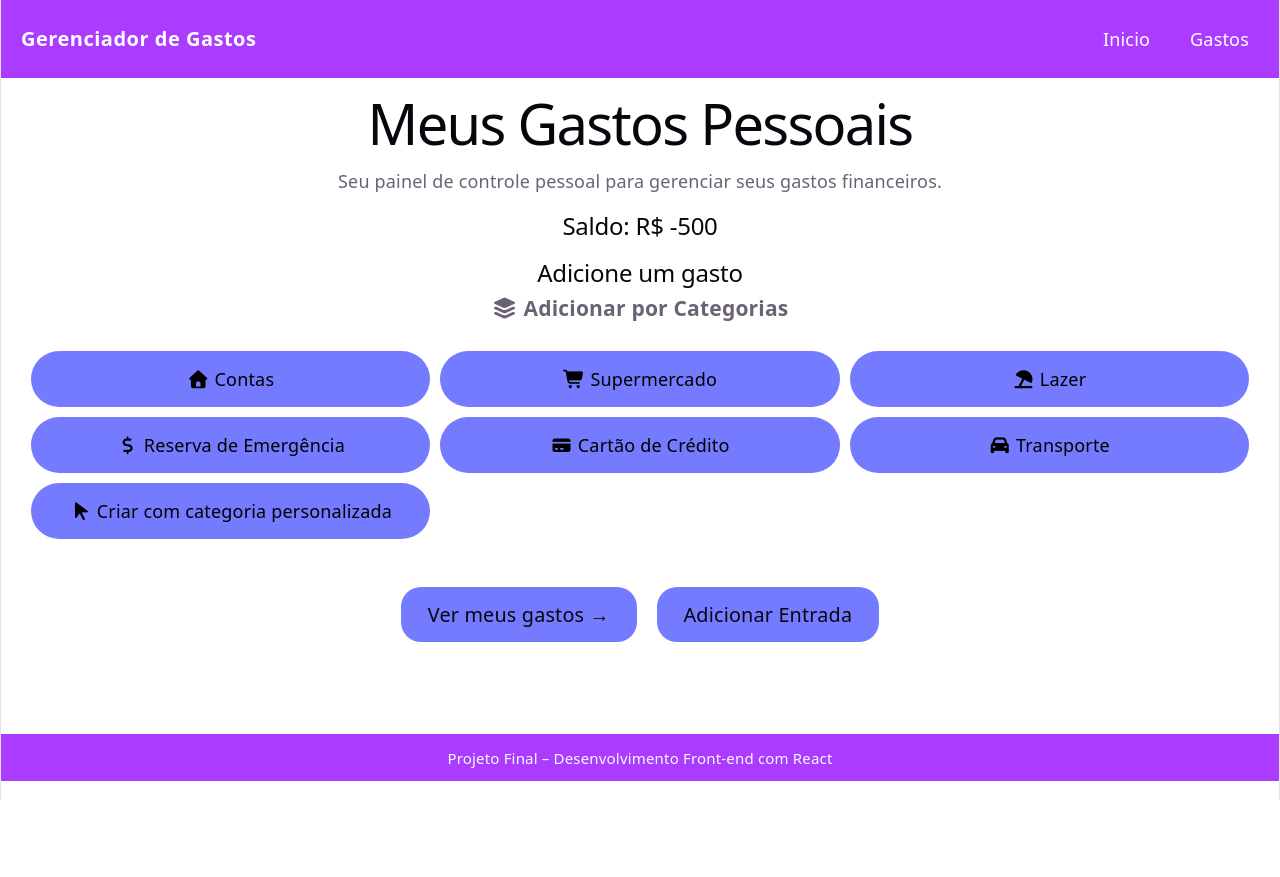
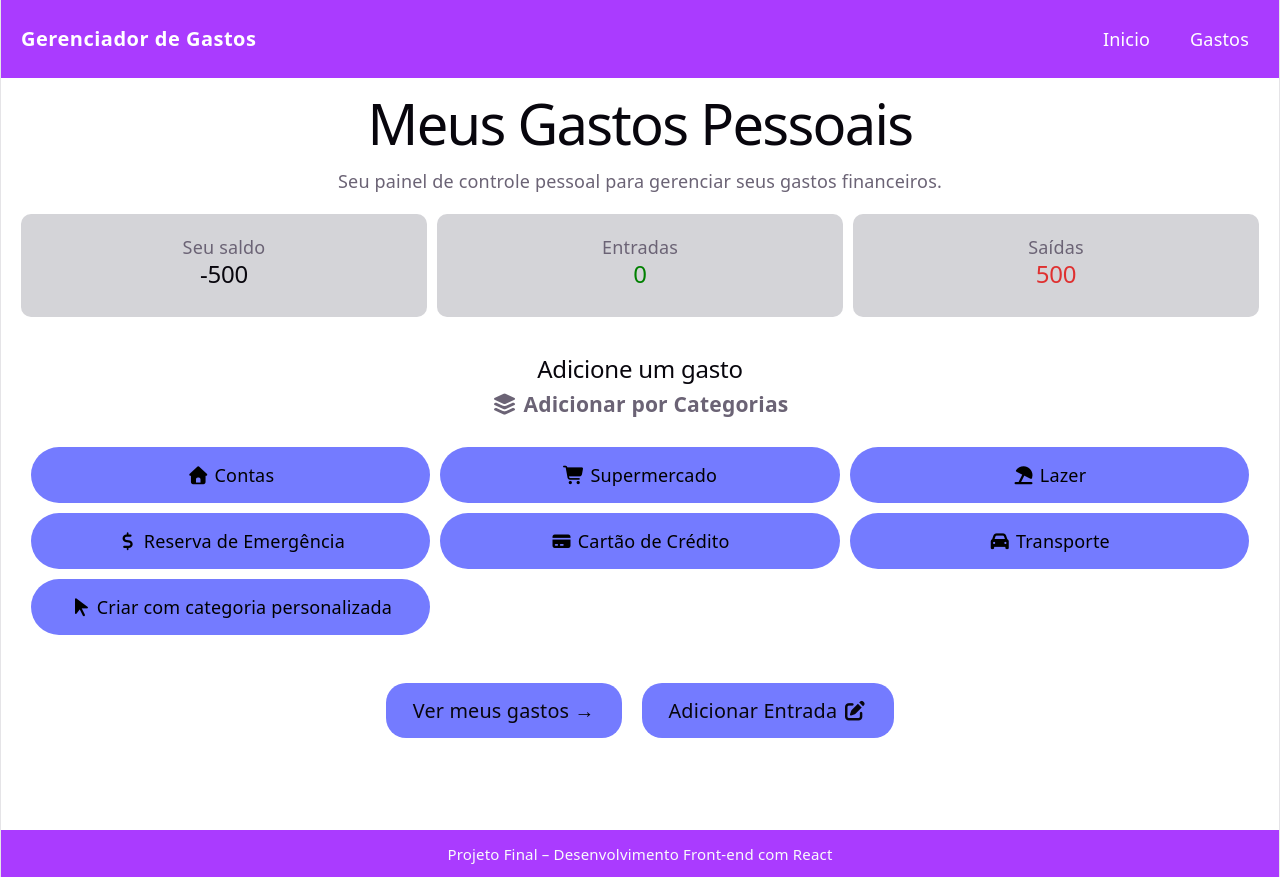
Before and after one commit to AlefeAlvesC/Projeto-Final-Modulo4-IteamFullStack, a React (Vite) app in the folder controle-gastos-pessoais-app/: page / in a window 1280 px wide. Before the commit the page ends 800 px from the top, so only its background shows below. Built offline with nearby package versions, Linux system fonts and the light colour scheme.

Commit message:
criaçao do cardInicio e sua estilização estilo page inicio e gastos e detalhes

```diff
--- /dev/null
+++ b/controle-gastos-pessoais-app/src/components/CardInicio.jsx
@@ -0,0 +1,20 @@
+const CardInicio = ({name,saldo}) => {
+    let obgStyle
+    if (name === "Seu saldo"){
+        obgStyle = {color: "black52"}
+    }else if(name === "Entradas"){
+        obgStyle = {color: "green"}
+    }else if(name === "Saídas"){
+        obgStyle = {color:"rgb(223, 48, 48)"}
+    }
+    return (
+        <div className='card-inicio'>
+            <div>
+                <p>{name}</p>
+                <h2 style={obgStyle}>{saldo}</h2>
+            </div>
+        </div>
+    )
+};
+
+export default CardInicio;
--- a/controle-gastos-pessoais-app/src/index.css
+++ b/controle-gastos-pessoais-app/src/index.css
@@ -73,7 +73,7 @@ header {
 }
 
 main {
-  min-height: 78dvh;
+  min-height: 90dvh;
 }
 
 section {
@@ -210,7 +210,7 @@ footer {
   color: #08060d;
 }
 
-.div-botão {
+.div-botão, .div-botoes-detalhe {
   display: flex;
   gap: 20px;
   justify-content: center;
@@ -263,3 +263,54 @@ footer {
 .bloco-inicio-txt {
   margin: 1rem 0;
 }
+.pagina-detalhes.container{
+  display: flex;
+  justify-content: center;
+  align-items: center;
+}
+.detalhe-card {
+  width: 30%;
+  display: flex;
+  justify-content: center;
+  flex-direction: column;
+  padding: 20px;
+  gap: 10px;
+  background-color: #d4d4d8;
+  border-radius: 20px;
+}
+
+.detalhe-info li{
+  list-style: none;
+  color:#08060d;
+}
+
+.btn-voltar{
+  background-color: #747bff;
+  border-radius: 20px;
+  gap: 20%;
+  color: #08060d;
+}
+
+.btn-remover{
+  background-color: rgb(223, 48, 48);
+  border-radius: 20px;
+  gap: 20%;
+  color: #08060d;
+}
+
+.div-inicio-card{
+  width: 100%;
+  display: flex;
+  justify-content: center;
+  flex-direction: row;
+  padding: 20px;
+  gap: 10px;
+  border-radius: 20px;
+}
+
+.card-inicio{
+  background-color:#d4d4d8;
+  width: 60%;
+  padding: 20px;
+  border-radius: 10px;
+}
--- a/controle-gastos-pessoais-app/src/pages/PaginaDetalhes.jsx
+++ b/controle-gastos-pessoais-app/src/pages/PaginaDetalhes.jsx
@@ -30,24 +30,25 @@ function PaginaDetalhes() {
 
     return (
         <main className="pagina-detalhes container">
-            <button onClick={() => navigate(-1)} className="btn-voltar">
-                ← Voltar
-            </button>
 
             <div className="detalhe-card">
                 <h1>{gasto.nome}</h1>
                 <p>{gasto.descricao}</p>
 
                 <ul className="detalhe-info">
-                    <li><strong>Categoria:</strong> {gasto.categoria || 'Geral'}</li>
-                    <li><strong>Custo:</strong>{gasto.valor}</li>
-                    <li><strong>Status:</strong> {gasto.status ? "Está pago" : "Pagamento pendente"}</li>
+                    <li><strong>Categoria: </strong> {gasto.categoria || 'Geral'}</li>
+                    <li><strong>Custo: </strong>{gasto.valor}</li>
+                    <li><strong>Status: </strong> {gasto.status ? "Está pago ✅" : "Pagamento pendente ⚠️"}</li>
                 </ul>
+                <div className='div-botoes-detalhe'>
+                <button onClick={() => navigate(-1)} className="btn-voltar" style={{ fontSize: '1rem', padding: '0.5rem 1rem' }}>
+                ← Voltar
+                </button>
+                <button onClick={handleRemover} className="btn-remover" style={{ fontSize: '1rem', padding: '0.5rem 1rem' }}>
+                    Remover Gasto <i class="fa-solid fa-trash"></i>
+                </button>
+                </div>
 
-
-                <button onClick={handleRemover} className="btn-remover">
-                    Remover Gasto
-                </button>
             </div>
         </main>
     )
--- a/controle-gastos-pessoais-app/src/pages/PaginaGastos.jsx
+++ b/controle-gastos-pessoais-app/src/pages/PaginaGastos.jsx
@@ -1,12 +1,15 @@
 // src/pages/PaginaGastos.jsx
 
 import GastosList from '../components/GastosList'
+import { useGastos } from '../contexts/GastosContext'
 
 function PaginaGastos() {
+    const {gastos} = useGastos()
     return (
         <main className="pagina-gastos container">
             <h1>Meus Gastos Pessoais</h1>
             <GastosList />
+            {gastos.length===0 && (<p>Nenhum Gasto Cadastrado</p>)}
         </main>
     )
 }
--- a/controle-gastos-pessoais-app/src/pages/PaginaInicio.jsx
+++ b/controle-gastos-pessoais-app/src/pages/PaginaInicio.jsx
@@ -3,17 +3,24 @@
 import { Link } from 'react-router-dom'
 import { useGastos } from '../contexts/GastosContext'
 import GastosSugests from '../components/GastosSugests'
+import CardInicio from '../components/CardInicio';
 
 function PaginaInicio() {
   const { gastos } = useGastos()
 
   let saldo = 0;
 
+  let orcamento = 0;
+
+  let saida = 0;
+
   gastos.forEach((g) => {
     if (g.tipo === "entrada") {
+      orcamento += Number(g.valor);
       saldo += Number(g.valor);
     } else {
       saldo -= Number(g.valor);
+      saida += Number(g.valor);
     }
   });
 
@@ -23,8 +30,10 @@ function PaginaInicio() {
     <main className="pagina-inicio-container">
       <h1>Meus Gastos Pessoais</h1>
       <p>Seu painel de controle pessoal para gerenciar seus gastos financeiros.</p>
-      <div className="bloco-inicio-txt">
-        <h2>Saldo: R$ {saldo}</h2>
+      <div className='div-inicio-card'>
+      < CardInicio saldo ={saldo} name="Seu saldo"/>
+      < CardInicio saldo ={orcamento} name="Entradas"/>
+      < CardInicio saldo ={saida} name="Saídas"/>
       </div>
       {/*
             <div className="resumo">
@@ -44,7 +53,7 @@ function PaginaInicio() {
         </Link>
 
         <Link to="/adicionar-entrada" className='btn-primario' style={{ fontSize: '1.1rem', padding: '0.8rem 1.5rem' }} >
-          Adicionar Entrada
+          Adicionar Entrada <i className="fa-solid fa-pen-to-square"></i>
         </Link>
       </div>
     </main>
```
